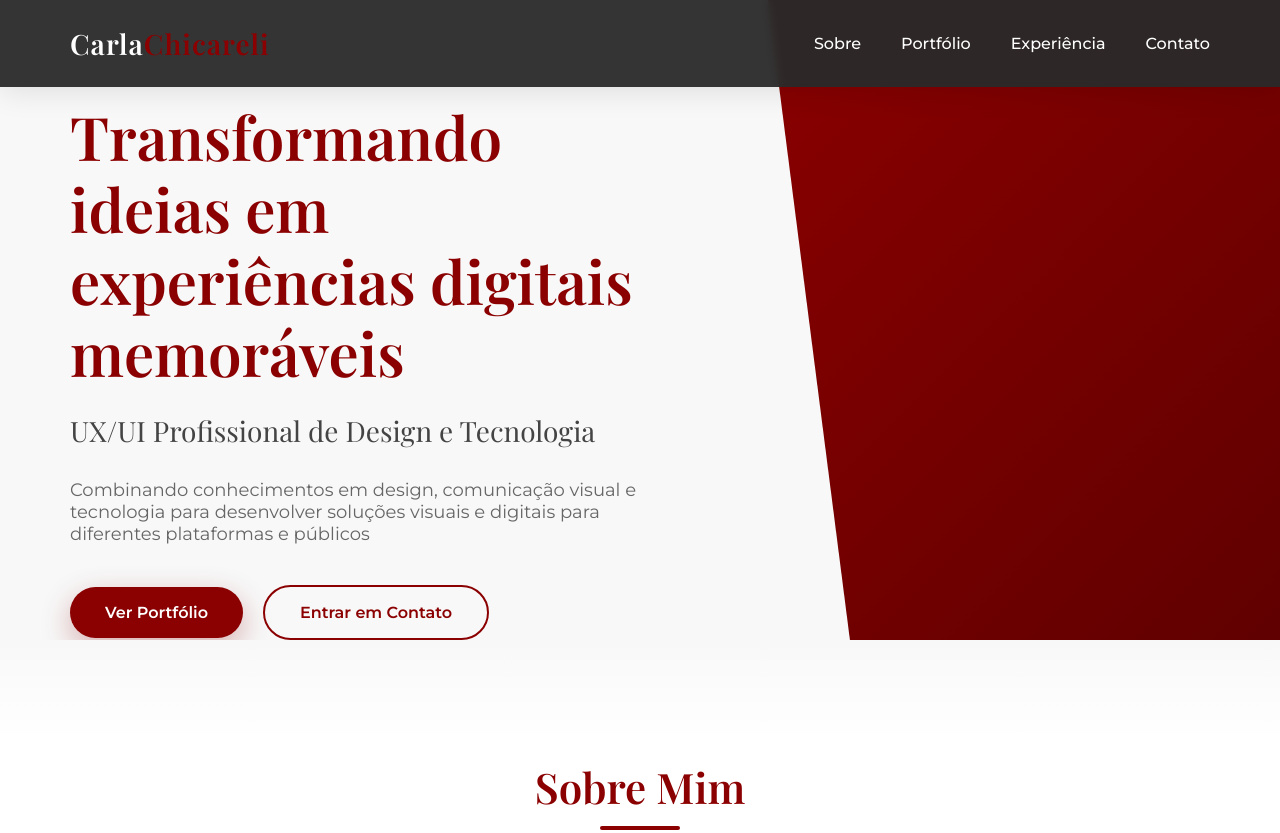
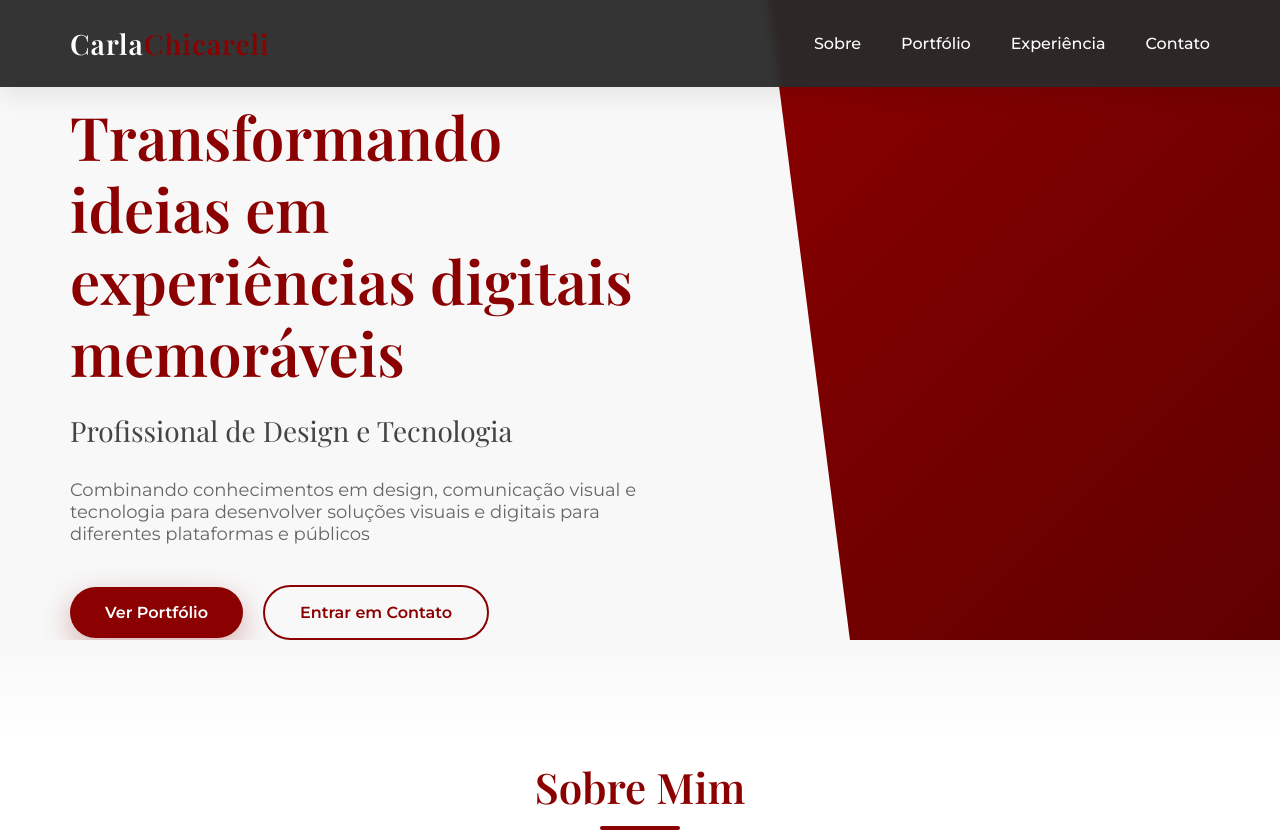
Before and after one commit to CarlaChicareli/CChicareli, a plain HTML site: page index.html in a window 1280 px wide. Shown: the top 833 px of the page. Drawn offline with nearby package versions, Linux system fonts and the light colour scheme.

Commit message:
Update index.html

```diff
--- a/index.html
+++ b/index.html
@@ -1047,7 +1047,7 @@
             <div class="hero-content">
                 <div class="hero-text">
                     <h1>Transformando ideias em experiências digitais memoráveis</h1>
-                    <h2>UX/UI Profissional de Design e Tecnologia</h2>
+                    <h2>Profissional de Design e Tecnologia</h2>
                     <p>Combinando conhecimentos em design, comunicação visual e tecnologia para desenvolver soluções visuais e digitais para diferentes plataformas e públicos</p>
                     <div class="btn-group">
                         <a href="#portfolio" class="btn btn-primary">Ver Portfólio</a>
```
